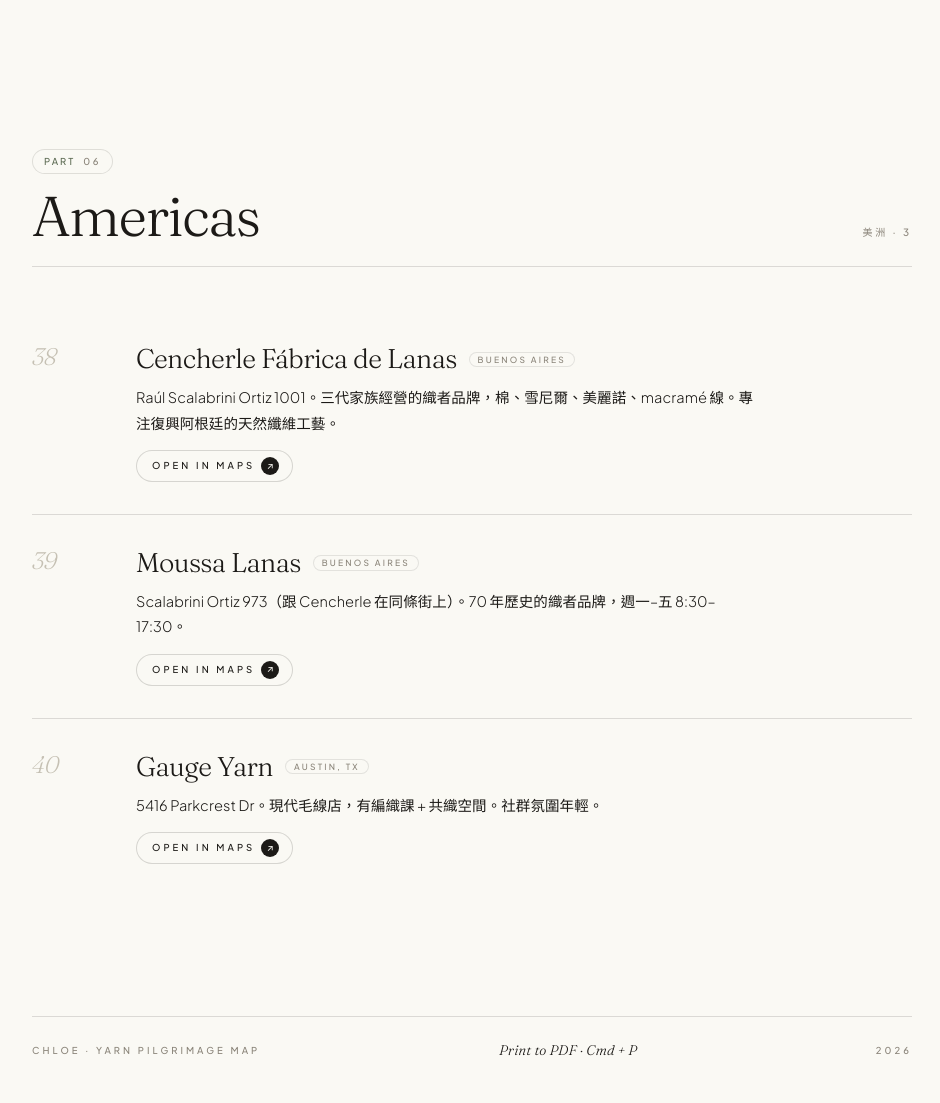
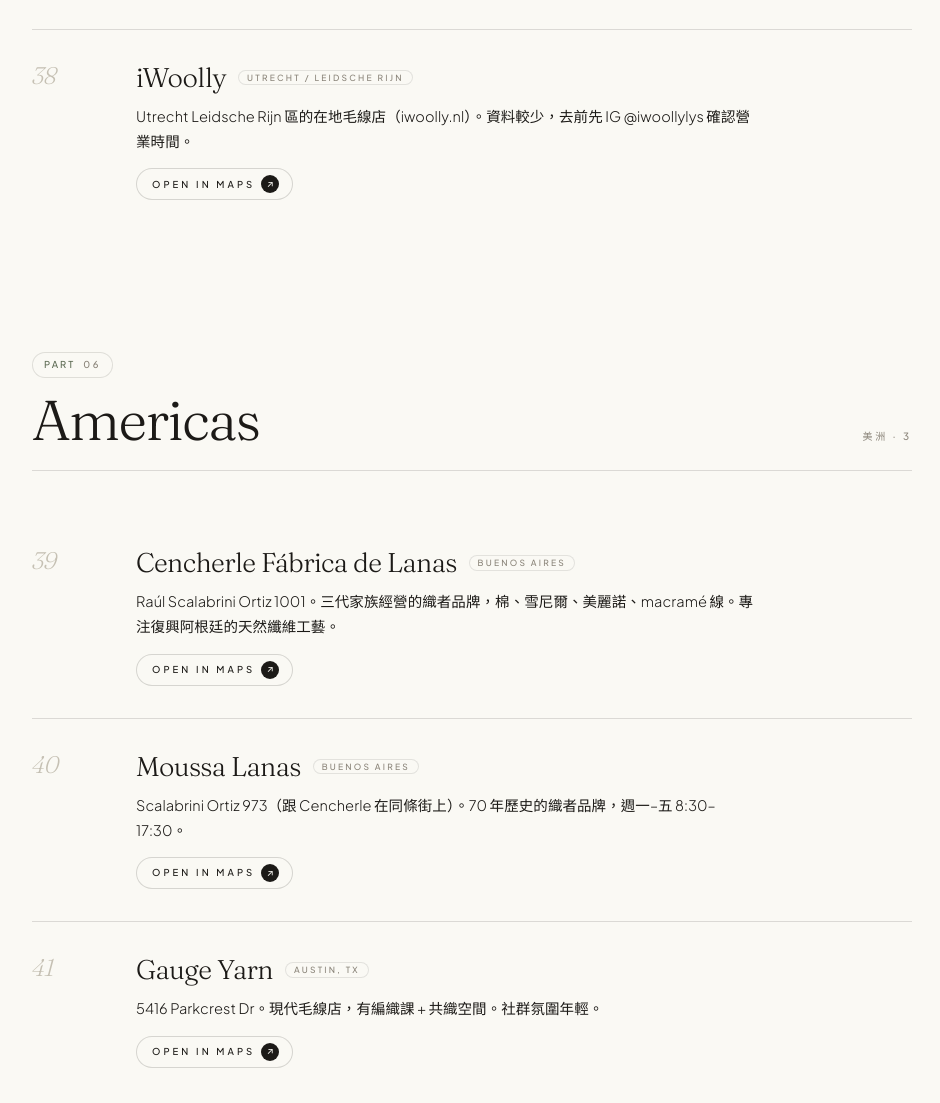
Before and after one commit to Chloe-s-map/Chloe-s-map.github.io, a plain HTML site: page yarn/index.html in a window 1280 px wide. Shown: the part 9018-10121 px from the top of the page, without its empty margins (168-1108 px from the left). Drawn offline with Linux system fonts and the light colour scheme.

Commit message:
Yarn: add iWoolly (Utrecht Leidsche Rijn)

```diff
--- a/yarn/index.html
+++ b/yarn/index.html
@@ -687,7 +687,7 @@
     <div class="section-eyebrow">05</div>
     <div class="section-row">
       <h2>Nederland</h2>
-      <div class="count">荷蘭 · 6</div>
+      <div class="count">荷蘭 · 7</div>
     </div>
   </div>
 
@@ -746,6 +746,16 @@
     </div>
   </div>
 
+
+  <div class="place">
+    <div class="place-index">38</div>
+    <div class="place-body">
+      <div class="place-head"><span class="place-name">iWoolly</span><span class="place-tag muted">Utrecht / Leidsche Rijn</span></div>
+      <p class="place-desc">Utrecht Leidsche Rijn 區的在地毛線店（iwoolly.nl）。資料較少，去前先 IG @iwoollylys 確認營業時間。</p>
+      <a class="place-link" href="https://www.google.com/maps/search/iWoolly+Utrecht+Leidsche+Rijn" target="_blank">Open in Maps</a>
+    </div>
+  </div>
+
 </section>
 
 <section>
@@ -758,7 +768,7 @@
   </div>
 
   <div class="place">
-    <div class="place-index">38</div>
+    <div class="place-index">39</div>
     <div class="place-body">
       <div class="place-head"><span class="place-name">Cencherle Fábrica de Lanas</span><span class="place-tag muted">Buenos Aires</span></div>
       <p class="place-desc">Raúl Scalabrini Ortiz 1001。三代家族經營的織者品牌，棉、雪尼爾、美麗諾、macramé 線。專注復興阿根廷的天然纖維工藝。</p>
@@ -767,7 +777,7 @@
   </div>
 
   <div class="place">
-    <div class="place-index">39</div>
+    <div class="place-index">40</div>
     <div class="place-body">
       <div class="place-head"><span class="place-name">Moussa Lanas</span><span class="place-tag muted">Buenos Aires</span></div>
       <p class="place-desc">Scalabrini Ortiz 973（跟 Cencherle 在同條街上）。70 年歷史的織者品牌，週一–五 8:30–17:30。</p>
@@ -776,7 +786,7 @@
   </div>
 
   <div class="place">
-    <div class="place-index">40</div>
+    <div class="place-index">41</div>
     <div class="place-body">
       <div class="place-head"><span class="place-name">Gauge Yarn</span><span class="place-tag muted">Austin, TX</span></div>
       <p class="place-desc">5416 Parkcrest Dr。現代毛線店，有編織課 + 共織空間。社群氛圍年輕。</p>
```
Also changed, not shown: index.html (+2 -2 lines).
